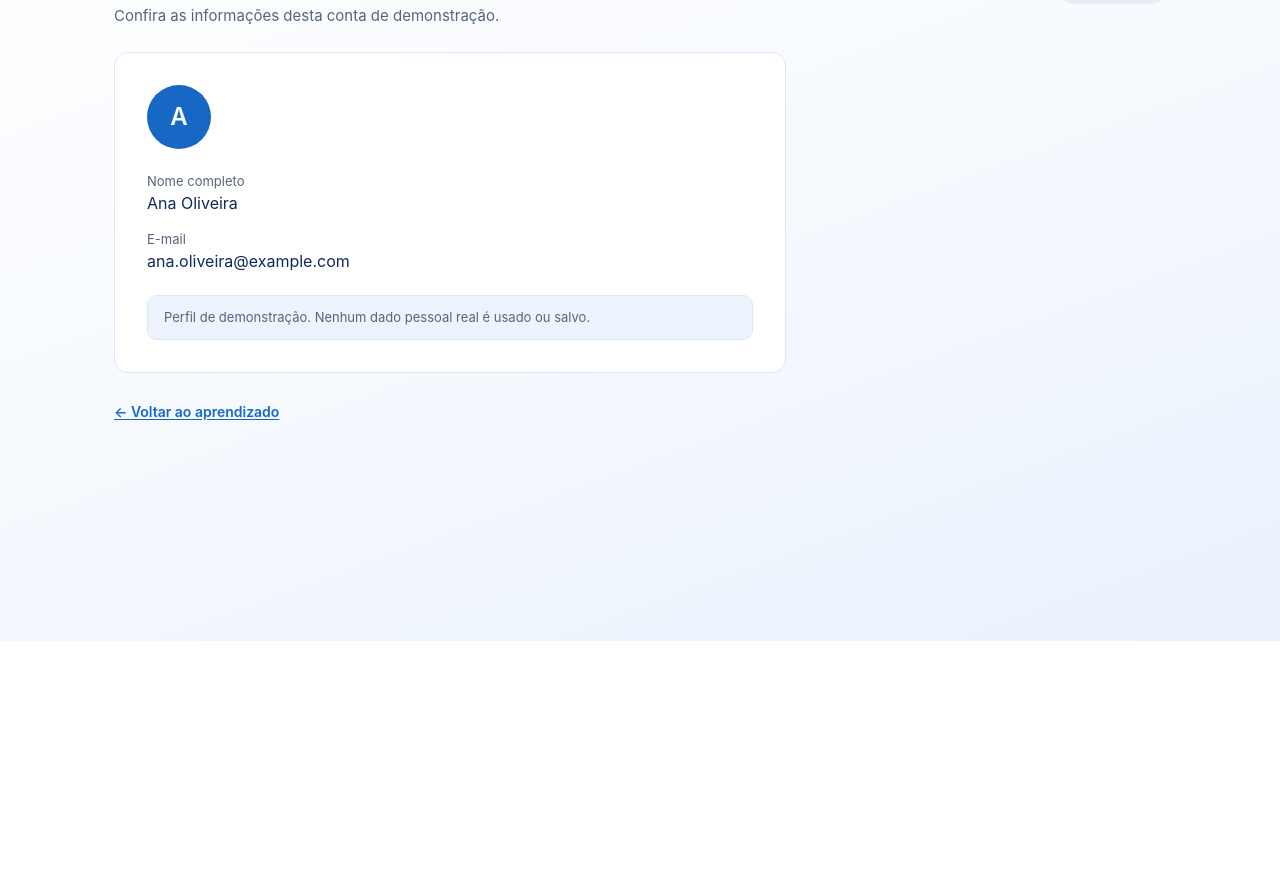
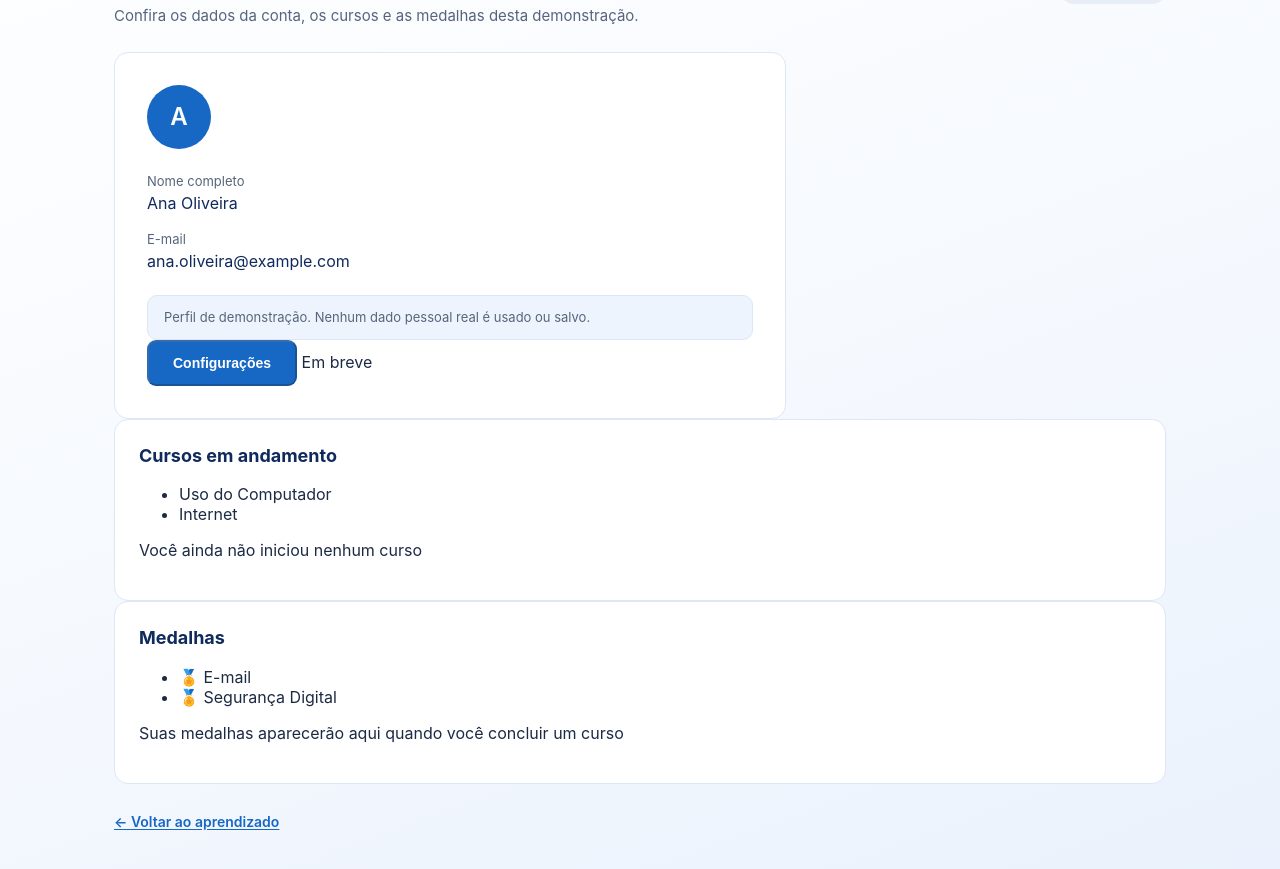
Before and after one commit to nathangmmelo/Asserti-Study-System, a plain HTML site: page front-end/perfil.html in a window 1280 px wide. Shown: the part 159-1028 px from the top of the page. Before the commit the page ends 800 px from the top, so only its background shows below. Drawn offline with Linux system fonts and the light colour scheme.

Commit message:
feat: atualiza perfil de demonstração

```diff
--- a/front-end/perfil.html
+++ b/front-end/perfil.html
@@ -22,7 +22,7 @@
     <section class="saudacao-painel" aria-labelledby="titulo-perfil">
       <div>
         <h1 id="titulo-perfil">Meu perfil</h1>
-        <p>Confira as informações desta conta de demonstração.</p>
+        <p>Confira os dados da conta, os cursos e as medalhas desta demonstração.</p>
       </div>
       <span class="selo-demo">Dados fictícios</span>
     </section>
@@ -40,6 +40,28 @@
         </div>
       </dl>
       <p class="aviso-painel">Perfil de demonstração. Nenhum dado pessoal real é usado ou salvo.</p>
+      <div class="configuracoes-perfil">
+        <button class="botao" type="button" disabled aria-describedby="status-configuracoes">Configurações</button>
+        <span id="status-configuracoes">Em breve</span>
+      </div>
+    </section>
+
+    <section class="bloco-painel secao-perfil" aria-labelledby="titulo-cursos">
+      <h2 id="titulo-cursos">Cursos em andamento</h2>
+      <ul class="lista-perfil">
+        <li>Uso do Computador</li>
+        <li>Internet</li>
+      </ul>
+      <p class="estado-vazio-perfil">Você ainda não iniciou nenhum curso</p>
+    </section>
+
+    <section class="bloco-painel secao-perfil" aria-labelledby="titulo-medalhas">
+      <h2 id="titulo-medalhas">Medalhas</h2>
+      <ul class="lista-perfil medalhas-perfil" role="list">
+        <li><span aria-hidden="true">🏅</span> <span>E-mail</span></li>
+        <li><span aria-hidden="true">🏅</span> <span>Segurança Digital</span></li>
+      </ul>
+      <p class="estado-vazio-perfil">Suas medalhas aparecerão aqui quando você concluir um curso</p>
     </section>
 
     <p class="volta-home"><a href="dashboard.html">← Voltar ao aprendizado</a></p>
```
